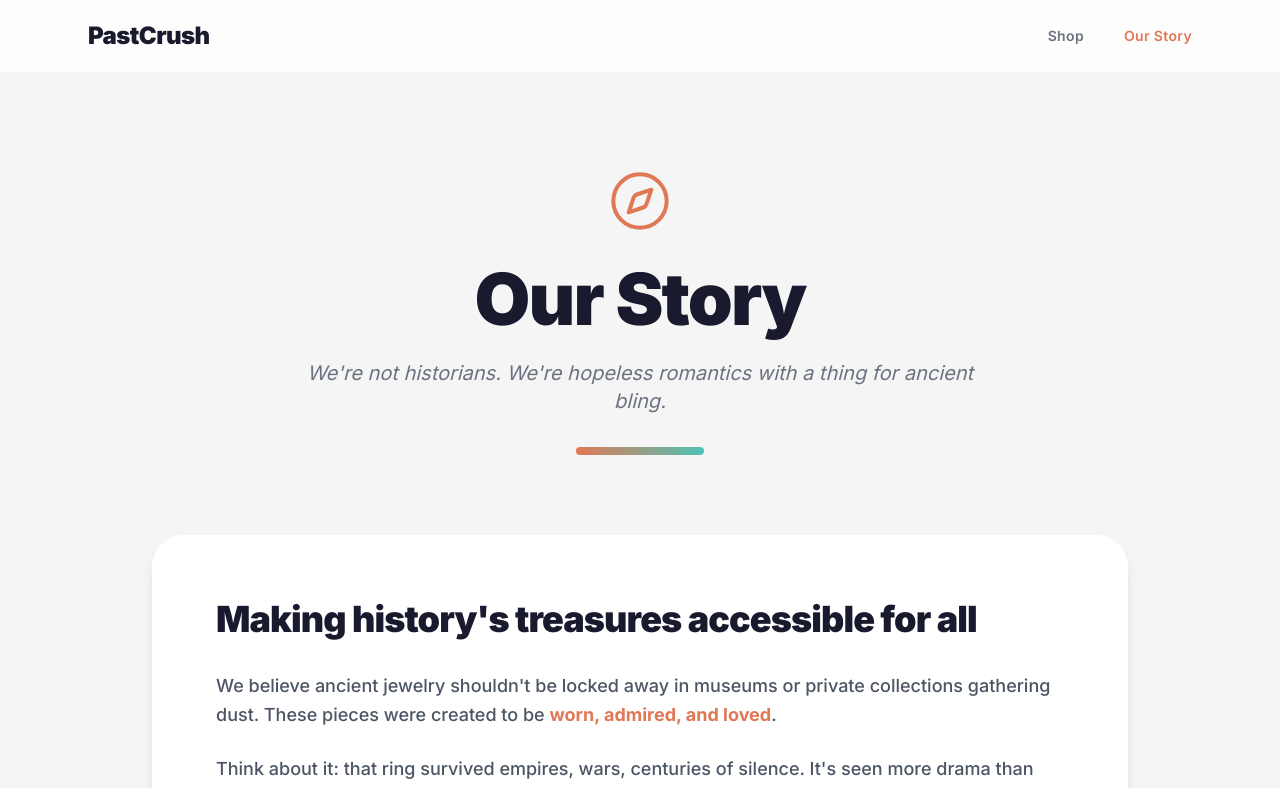
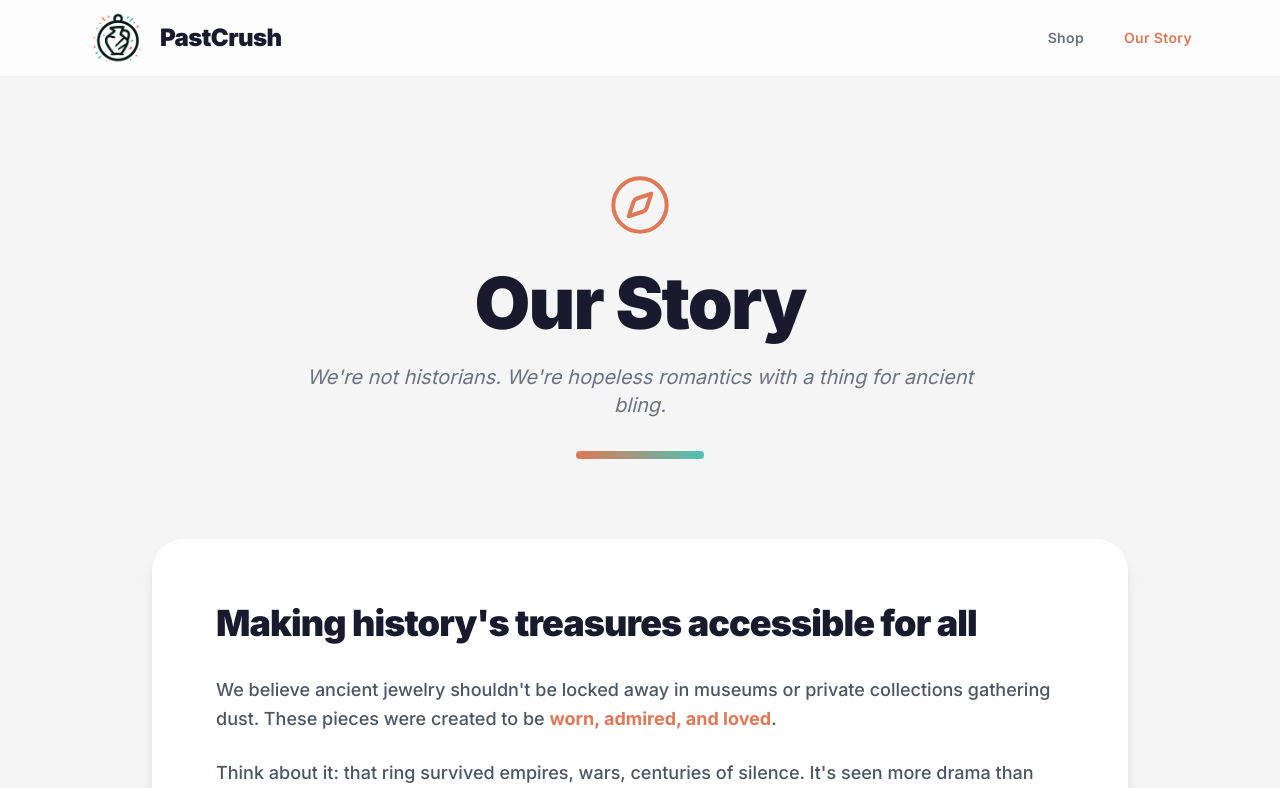
Before and after one commit to cianfry/pastcrush-site, a React (Vite) app: page /about in a window 1280 px wide. Shown: the top 788 px of the page. Built offline with nearby package versions, Linux system fonts and the light colour scheme.

Commit message:
add logo and instagram

```diff
--- a/src/Layout.jsx
+++ b/src/Layout.jsx
@@ -38,10 +38,19 @@ export default function Layout({ children, currentPageName }) {
 
       {/* Navigation */}
       <nav className="bg-white/80 backdrop-blur-lg border-b border-gray-200/50 sticky top-0 z-50">
-        <div className="max-w-6xl mx-auto px-6 py-5">
+        <div className="max-w-6xl mx-auto px-6 py-2">
           <div className="flex items-center justify-between">
-            <Link to={createPageUrl("Home")} className="text-2xl font-black text-[#1A1A2E] tracking-tight hover:text-[#E07856] transition-colors">
-              PastCrush
+           {/* Logo + Brand */}
+            <Link
+              to={createPageUrl("Home")}
+              className="flex items-center gap-3 text-2xl font-black text-[#1A1A2E] tracking-tight hover:text-[#E07856] transition-colors"
+            >
+              <img
+                src="/logo_nav.png"
+                alt="PastCrush logo"
+                className="w-[60px] h-[60px] object-contain"
+              />
+              <span>PastCrush</span>
             </Link>
 
             <div className="flex items-center gap-10">
@@ -79,17 +88,42 @@ export default function Layout({ children, currentPageName }) {
 <footer className="bg-white border-t border-gray-200 py-12 mt-20">
   <div className="max-w-6xl mx-auto px-6">
     <div className="text-center mb-8">
-            {hoveredIcon && (
+      {hoveredIcon ? (
         <p className="text-sm text-gray-500 italic min-h-[20px] transition-all duration-300">
           {iconMessages[hoveredIcon]}
         </p>
-            )}
-            {!hoveredIcon && (
+      ) : (
         <p className="text-sm text-gray-400 min-h-[20px]">
-                We display publicly available listings from Catawiki auctions. <br />All images and data © Catawiki. Updated responsibly for your browsing pleasure.
+          We display publicly available listings from Catawiki auctions. <br />
+          All images and data © Catawiki. Updated responsibly for your browsing pleasure.
         </p>
       )}
     </div>
+
+    {/* Instagram CTA */}
+    <div className="flex justify-center mb-6">
+      <a
+        href="https://www.instagram.com/pastcrush"
+        target="_blank"
+        rel="noopener noreferrer"
+        className="group inline-flex items-center gap-3 bg-gradient-to-r from-[#E07856] to-[#4FC3B5] text-white px-5 py-3 rounded-full shadow-md hover:shadow-lg hover:scale-105 transition-all duration-300"
+      >
+        {/* Instagram gradient icon */}
+        <svg
+          xmlns="http://www.w3.org/2000/svg"
+          viewBox="0 0 24 24"
+          fill="currentColor"
+          className="w-5 h-5"
+        >
+          <path d="M7.75 2h8.5A5.75 5.75 0 0 1 22 7.75v8.5A5.75 5.75 0 0 1 16.25 22h-8.5A5.75 5.75 0 0 1 2 16.25v-8.5A5.75 5.75 0 0 1 7.75 2zm8.5 1.5h-8.5A4.25 4.25 0 0 0 3 7.75v8.5A4.25 4.25 0 0 0 7.75 20.5h8.5A4.25 4.25 0 0 0 20.5 16.25v-8.5A4.25 4.25 0 0 0 16.25 3.5zM12 8.25a3.75 3.75 0 1 1 0 7.5 3.75 3.75 0 0 1 0-7.5zm4.75-.75a.75.75 0 1 1 0 1.5.75.75 0 0 1 0-1.5z" />
+        </svg>
+
+        <span className="font-semibold tracking-wide text-sm">
+          Follow us on Instagram
+        </span>
+      </a>
+    </div>
+
     <div className="text-center space-y-2">
       <p className="text-xs text-gray-400 tracking-wide">
         © 2025 Past Crush · Making archaeology fashionable
@@ -100,6 +134,8 @@ export default function Layout({ children, currentPageName }) {
     </div>
   </div>
 </footer>
+
+
     </div>
   );
 }
--- a/src/Pages/Home.jsx
+++ b/src/Pages/Home.jsx
@@ -43,7 +43,7 @@ export default function Home() {
           source: p.source || "manual",
         })).filter((p) => p.price && p.price > 4 &&
             // exclude coral/corallo/amber titles
-             !/coral|corallo|amber/i.test(p.title || ""));
+             !/coral|corallo|amber|american turquoise/i.test(p.title || ""));
 
         setProducts(data);
       } catch (err) {
```
Also changed, not shown: public/logo_nav.png (renamed from public/favicon2.png). Lines whose indentation alone changed are shown as unchanged.
